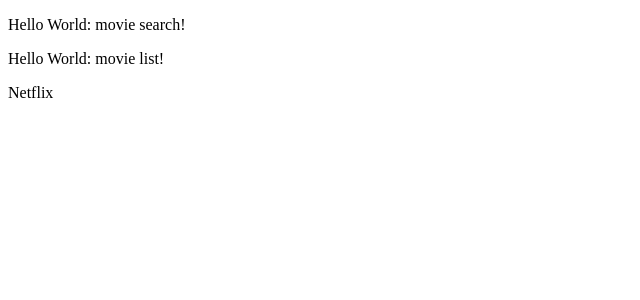
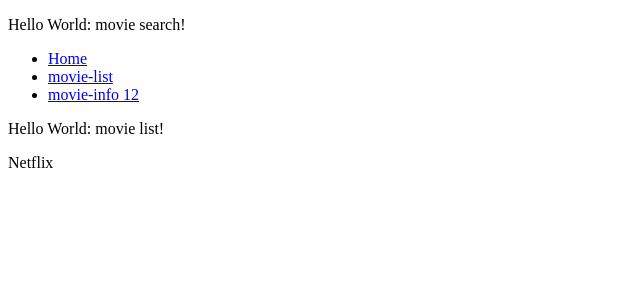
Before and after one commit to falizyer/movies-database, a React app: page /#/ in a window 1280 px wide. Shown: the top 300 px of the page, without its empty margins (0-640 px from the left). Built offline with nearby package versions, Linux system fonts and the light colour scheme.

Commit message:
react-router-dom has been refactored

```diff
--- a/src/app.component.jsx
+++ b/src/app.component.jsx
@@ -1,6 +1,5 @@
 import React, {PureComponent} from "react";
-import {BrowserRouter, Route} from "react-router-dom";
-import ReactDOM from "react-dom";
+import {Route, Link, Switch} from "react-router-dom";
 
 import MovieListComponent from "component/movie-list/movie-list.component";
 import MovieInfoComponent from "component/movie-info/movie-info.component";
@@ -9,22 +8,28 @@ import MovieSearchComponent from "component/movie-search/movie-search.component"
 import "app.style";
 
 class AppComponent extends PureComponent {
-    constructor(props) {
-        super(props);
-    }
-
     render() {
         return (
-            <BrowserRouter>
             <div className="app-layout">
                 <header>
-                        <Route path="/" component={MovieSearchComponent}/>
+                    <Switch>
+                        <Route exact path="/" component={MovieSearchComponent}/>
                         <Route path="/movie-list" component={MovieSearchComponent}/>
                         <Route path="/movie-list/:movieId" component={MovieInfoComponent}/>
+                    </Switch>
                 </header>
+                <nav>
+                    <ul>
+                        <li><Link to="/">Home</Link></li>
+                        <li><Link to="/movie-list">movie-list</Link></li>
+                        <li><Link to="/movie-list/12">movie-info 12</Link></li>
+                    </ul>
+                </nav>
                 <main>
-                        <Route path="/" component={MovieListComponent}/>
+                    <Switch>
+                        <Route exact path="/" component={MovieListComponent}/>
                         <Route path="/movie-list" component={MovieListComponent}/>
+                    </Switch>
                 </main>
                 <footer>
                     <div>
@@ -32,10 +37,8 @@ class AppComponent extends PureComponent {
                     </div>
                 </footer>
             </div>
-            </BrowserRouter>
         );
     }
 }
 
 export default AppComponent;
-ReactDOM.render(<AppComponent/>, document.body);
--- a/src/index.html
+++ b/src/index.html
@@ -4,5 +4,7 @@
     <meta charset="UTF-8">
     <title>Webpack React Template</title>
 </head>
-<body></body>
+<body>
+<div id="app"></div>
+</body>
 </html>
--- a/src/index.jsx
+++ b/src/index.jsx
@@ -1 +1,10 @@
-import "./app.component";
+import React from "react";
+import {BrowserRouter} from "react-router-dom";
+import ReactDOM from "react-dom";
+import AppComponent from "./app.component";
+
+ReactDOM.render(
+    <BrowserRouter>
+        <AppComponent/>
+    </BrowserRouter>
+    , document.getElementById("app"));
```
Also changed, not shown: 4 other files (tests, documents, lock files or other folders). Lines whose indentation alone changed are shown as unchanged.
